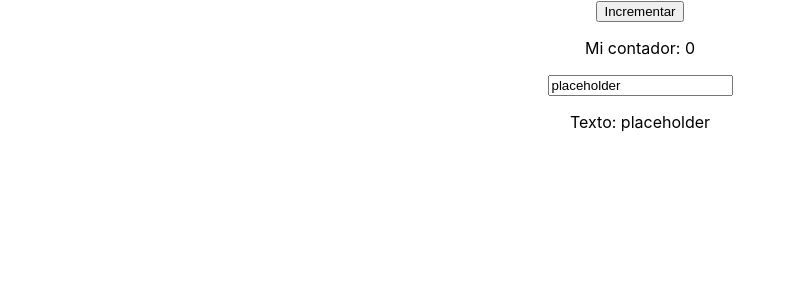
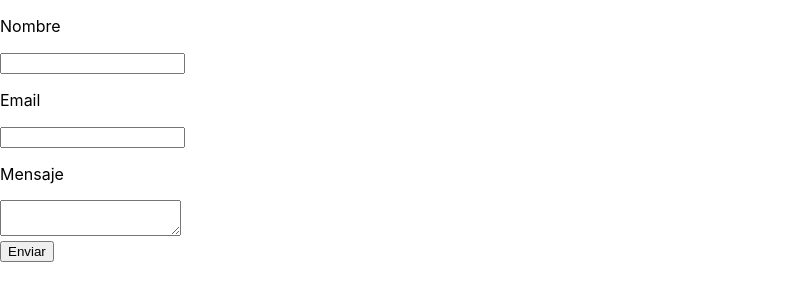
Before and after one commit to ger86/curso-react-lefebvre, a React (Create React App) app: page / in a window 1280 px wide. Shown: the top 300 px of the page, without its empty margins (0-796 px from the left). Built offline with nearby package versions, Linux system fonts and the light colour scheme.

Commit message:
24/11-18:28  - Formulario

```diff
--- a/src/App.js
+++ b/src/App.js
@@ -2,20 +2,47 @@ import {useState} from 'react';
 import AppView from './AppView';
 
 function App() {
-  const [count, setCount] = useState(0);
-  const [text, setText] = useState('placeholder');
+  const [name, setName] = useState('');
+  const [email, setEmail] = useState('');
+  const [message, setMessage] = useState('');
 
-  function handleClick() {
-    setCount(count + 1);
+  function onChangeName(event) {
+    setName(event.target.value);
   }
 
-  function onChangeText(event) {
-    setText(event.target.value);
+  function onChangeEmail(event) {
+    setEmail(event.target.value);
+  }
+
+  function onChangeMessage(event) {
+    setMessage(event.target.value);
+  }
+
+  function onSubmit(event) {
+    event.preventDefault();
+    alert(`${name} ${email} ${message}`);
   }
 
   return (
-    <AppView handleClick={handleClick} count={count} onChangeText={onChangeText} text={text} />
+    <AppView
+      name={name}
+      onChangeName={onChangeName}
+      email={email}
+      onChangeEmail={onChangeEmail}
+      message={message}
+      onChangeMessage={onChangeMessage}
+      onSubmit={onSubmit}
+    />
   );
 }
 
 export default App;
+
+// Render 1
+// count = 0
+
+// Render 2
+// count = 1
+
+// Render 3
+// count = 2
--- a/src/AppView.js
+++ b/src/AppView.js
@@ -1,21 +1,46 @@
 import PropTypes from 'prop-types';
 import 'App.css';
-import Button from 'components/UI/Button';
 
-export default function AppView({handleClick, count, onChangeText, text}) {
+export default function AppView({
+  name,
+  onChangeName,
+  email,
+  onChangeEmail,
+  message,
+  onChangeMessage,
+  onSubmit
+}) {
   return (
-    <div className="App">
-      <Button onClick={handleClick} text="Incrementar" />
-      <p>Mi contador: {count}</p>
-      <input type="text" value={text} onChange={onChangeText} id="input" />
-      <p>Texto: {text}</p>
-    </div>
+    <form onSubmit={onSubmit}>
+      <div>
+        <p>
+          <label>Nombre</label>
+        </p>
+        <input type="text" value={name} onChange={onChangeName} />
+      </div>
+      <div>
+        <p>
+          <label>Email</label>
+        </p>
+        <input type="text" value={email} onChange={onChangeEmail} />
+      </div>
+      <div>
+        <p>
+          <label>Mensaje</label>
+        </p>
+        <textarea onChange={onChangeMessage}>{message}</textarea>
+      </div>
+      <button type="submit">Enviar</button>
+    </form>
   );
 }
 
 AppView.propTypes = {
-  handleClick: PropTypes.func.isRequired,
-  count: PropTypes.number.isRequired,
-  onChangeText: PropTypes.func.isRequired,
-  text: PropTypes.string.isRequired
+  name: PropTypes.string.isRequired,
+  onChangeName: PropTypes.func.isRequired,
+  email: PropTypes.string.isRequired,
+  onChangeEmail: PropTypes.func.isRequired,
+  message: PropTypes.string.isRequired,
+  onChangeMessage: PropTypes.func.isRequired,
+  onSubmit: PropTypes.func.isRequired,
 };
```
Also changed, not shown: 1 other file (tests, documents, lock files or other folders).
